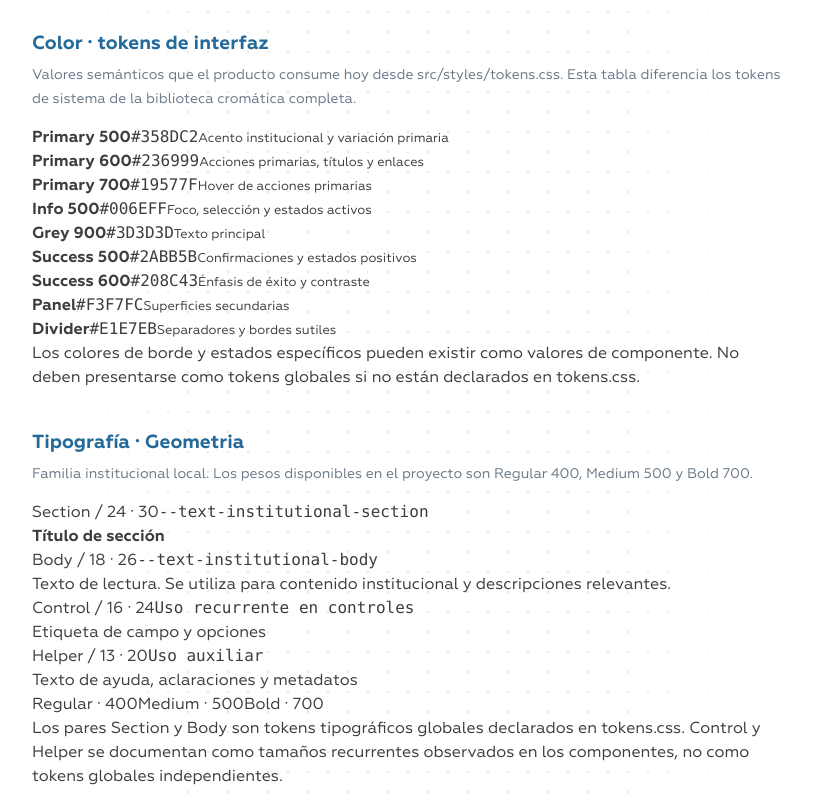
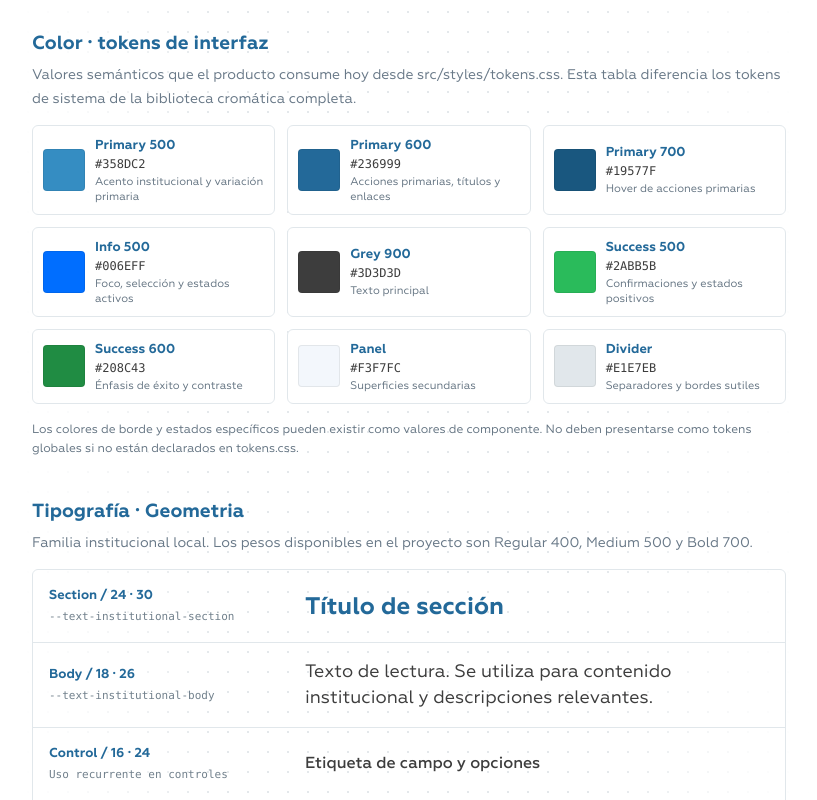
Before and after one commit to SantiagoM96/mlz-muni, a React (Vite) app: page /ui-kit-andy/fundamentos in a window 1280 px wide. Shown: the part 6940-7740 px from the top of the page, without its empty margins (252-1069 px from the left). Built offline with nearby package versions, Linux system fonts and the light colour scheme; a web font is replaced by a local one.

Commit message:
style(ui-kit): add foundations typography color and layout guides

```diff
--- a/src/pages/andy-kit/andy-kit.css
+++ b/src/pages/andy-kit/andy-kit.css
@@ -1065,3 +1065,33 @@ html:has(.andy-doc-layout){scrollbar-gutter:stable}
  .andy-doc-layout .andy-doc-guideline-table thead th{font-size:11px;line-height:16px}
  .andy-doc-layout .andy-doc-guideline-table tbody th{width:42%}
 }
+
+/* Foundations: documentación normativa y jerarquía de lectura. */
+.andy-foundation-color-roles{display:grid;grid-template-columns:repeat(3,minmax(0,1fr));gap:var(--mlz-space-12)}
+.andy-foundation-color-role{display:flex;align-items:center;gap:var(--mlz-space-10);min-width:0;padding:var(--mlz-space-10);border:1px solid #e1e7eb;border-radius:var(--mlz-radius-md);background:#fff}
+.andy-foundation-color-role>span{width:42px;height:42px;flex:0 0 42px;border:1px solid #00000012;border-radius:var(--mlz-radius-sm)}
+.andy-foundation-color-role>div{display:flex;flex-direction:column;gap:2px;min-width:0}
+.andy-foundation-color-role strong{font-size:13px;line-height:18px;color:#236999}
+.andy-foundation-color-role code{font-size:12px;line-height:16px;color:#3d3d3d}
+.andy-foundation-color-role small{font-size:11px;line-height:15px;color:#647482}
+.andy-foundation-note{margin:var(--mlz-space-16) 0 0;font-size:12px;line-height:19px;color:#647482;max-width:900px}
+.andy-foundation-type{display:flex;flex-direction:column;gap:0;border:1px solid #e1e7eb;border-radius:var(--mlz-radius-md);overflow:hidden}
+.andy-foundation-type-row{display:grid;grid-template-columns:minmax(180px,240px) minmax(0,1fr);align-items:center;gap:var(--mlz-space-16);padding:var(--mlz-space-16);border-bottom:1px solid #e1e7eb}
+.andy-foundation-type-row:last-of-type{border-bottom:0}
+.andy-foundation-type-row>div{display:flex;flex-direction:column;gap:var(--mlz-space-4)}
+.andy-foundation-type-row>div>span{font-size:13px;font-weight:700;color:#236999}
+.andy-foundation-type-row code{font-size:11px;color:#71808c}
+.andy-foundation-type .type-section{font-size:24px;line-height:30px;font-weight:700;color:#236999}
+.andy-foundation-type .type-body{margin:0;font-size:18px;line-height:26px;color:#3d3d3d}
+.andy-foundation-type .type-control{font-size:16px;line-height:24px;font-weight:500;color:#3d3d3d}
+.andy-foundation-type .type-helper{font-size:13px;line-height:20px;color:#647482}
+.andy-foundation-weights{display:flex;gap:var(--mlz-space-24);flex-wrap:wrap;padding:var(--mlz-space-16);background:#f8fafc;border-top:1px solid #e1e7eb}
+.andy-foundation-weights span{font-size:16px;color:#236999}
+.andy-foundation-weights .weight-400{font-weight:400}.andy-foundation-weights .weight-500{font-weight:500}.andy-foundation-weights .weight-700{font-weight:700}
+.andy-foundation-layout{display:grid;grid-template-columns:repeat(3,minmax(0,1fr));gap:var(--mlz-space-16)}
+.layout-measure{display:flex;flex-direction:column;gap:var(--mlz-space-8);padding:var(--mlz-space-16);border:1px solid #e1e7eb;border-radius:var(--mlz-radius-md)}
+.layout-measure>span{font-size:13px;color:#647482}.layout-measure>strong{font-size:20px;color:#236999}
+.layout-measure>div{height:12px;display:flex;align-items:center;background:#f3f7fc;border-radius:var(--mlz-radius-full);overflow:hidden}
+.layout-measure i{display:block;height:8px;background:#5ba8d5;border-radius:var(--mlz-radius-full)}
+@media(max-width:760px){.andy-foundation-color-roles{grid-template-columns:repeat(2,minmax(0,1fr))}.andy-foundation-layout{grid-template-columns:1fr}}
+@media(max-width:580px){.andy-foundation-color-roles{grid-template-columns:1fr}.andy-foundation-type-row{grid-template-columns:1fr;gap:var(--mlz-space-8)}}
```
